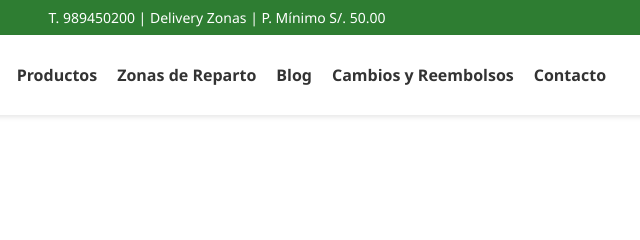
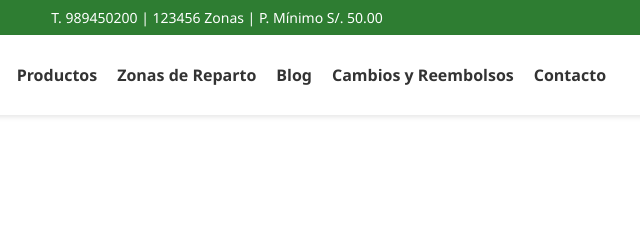
Before and after one commit to Hoooolisss/1PageWEb, a plain HTML site: page index.html in a window 1280 px wide. Shown: the top 240 px of the page, 423-1063 px from the left. Drawn offline with Linux system fonts and the light colour scheme.

Commit message:
esta es una pruebita

```diff
--- a/index.html
+++ b/index.html
@@ -9,7 +9,7 @@
 <body>
   <header>
     <div class="top-bar">
-      <span>T. 989450200 | Delivery Zonas | P. Mínimo S/. 50.00</span>
+      <span>T. 989450200 | 123456 Zonas | P. Mínimo S/. 50.00</span>
     </div>
     <div class="nav-bar">
       <img src="assets/logo.png" alt="Bonanza Logo" class="logo" />
```
